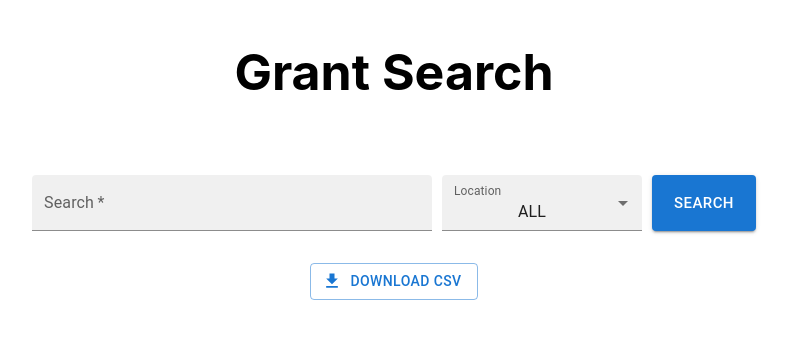
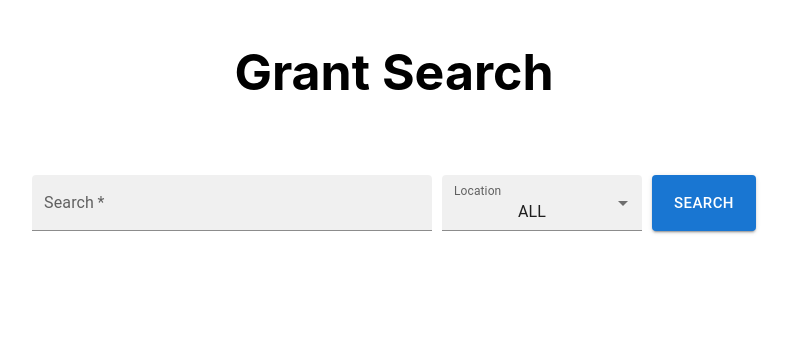
Before and after one commit to mariel-uykim/BTFoundationSearch, a React (Create React App) app in the folder grantsearch/: page / in a window 1280 px wide. Shown: the top 338 px of the page, without its empty margins (246-1034 px from the left). Built offline with nearby package versions, Linux system fonts and the light colour scheme.

Commit message:
fixed bug

```diff
--- a/grantsearch/src/App.js
+++ b/grantsearch/src/App.js
@@ -22,7 +22,6 @@ const App = () => {
 
   useEffect(() => {
     if(change) {
-      console.log("q: " + query)
 
       setLoading(true)
       grantsService.getGrants(query)
@@ -30,21 +29,22 @@ const App = () => {
         setGrants(res.items)
         setQuery("")
         setLoading(false)
-        setChange(false)
       })
+      setChange(false)
     }
   },
   [change])
 
   const onSubmitForm = (data) => {
-    console.log("d: " + JSON.stringify(data))
     if(data.query != undefined && data.query.length > 0) {
-      setQuery(data.query.replace(/\s/g, '+') + "+grant")
+      var searchTerm = data.query.replace(/\s/g, '+') + "+grant"
       setLocation(data.location)
 
       if(location !== "ALL") {
-        setQuery(query + "+" + location)
-      }
+        searchTerm = searchTerm + "+" + location
+       }
+
+      setQuery(searchTerm)
       setChange(true)
     }
   }
@@ -63,7 +63,7 @@ const App = () => {
           />
         </div>:
         <div className='content'>
-          <DownloadLink data={grants} title={query}/>
+          {grants.length> 0? <DownloadLink data={grants} title={query}/>: <></>}
           <div className='resultBoxes'>
             {grants.length > 0 && grants.map((data, key) => {
               return <DisplayBox key={key} name = {data.title} desc = {data.snippet} siteURL={data.link} image={data.imgURL} loc={data.loc}/>
--- a/grantsearch/src/components/DownloadLink.js
+++ b/grantsearch/src/components/DownloadLink.js
@@ -1,15 +1,13 @@
 import Button from '@mui/material/Button';
 import DownloadIcon from '@mui/icons-material/Download';
 import CSVService from '../services/CSVService';
-import { useState } from 'react';
 
 const DownloadLink = ({data, title}) => {
 
     const csvDownload = () => {
-        console.log(JSON.stringify(data))
         const element = document.createElement("a")
         element.href = CSVService.convertJSON(data)
-        element.download = "search " + title + ".csv"
+        element.download = "search-" + title + ".csv"
         element.click()
     }
 
--- a/grantsearch/src/components/SearchBox.js
+++ b/grantsearch/src/components/SearchBox.js
@@ -47,7 +47,6 @@ const SearchBox = ({onSubmitForm}) => {
   const submitData = (e) => {
     console.log("s: " + query + " " + location)
     onSubmitForm({"query": query, "location": location})
-    e.preventDefault();
   }
 
   return (
--- a/grantsearch/src/services/CSVService.js
+++ b/grantsearch/src/services/CSVService.js
@@ -8,10 +8,10 @@ const convertJSON = (data) => {
 }
 
 const convert = (data) => {
-    const arr = [Object.keys(arr[0])].concat(data)
+    const arr = [Object.keys(data[0])].concat(data)
 
-        return arr.map(i => {
-          return Object.values(i).toString()
+    return arr.map(i => {
+        return Object.values(i).toString()
     }).join('\n')
 }
 
--- a/grantsearch/src/services/GrantsService.js
+++ b/grantsearch/src/services/GrantsService.js
@@ -7,7 +7,7 @@ const getAll = () => {
 const getGrants = async (query) => {
     console.log("fetching "+JSON.stringify(query)+ "...")
     const response = await axios.get("/search/" + query)
-    console.log("received: " + JSON.stringify(response))
+    console.log("received response!")
     return response.data
 }
 
```
